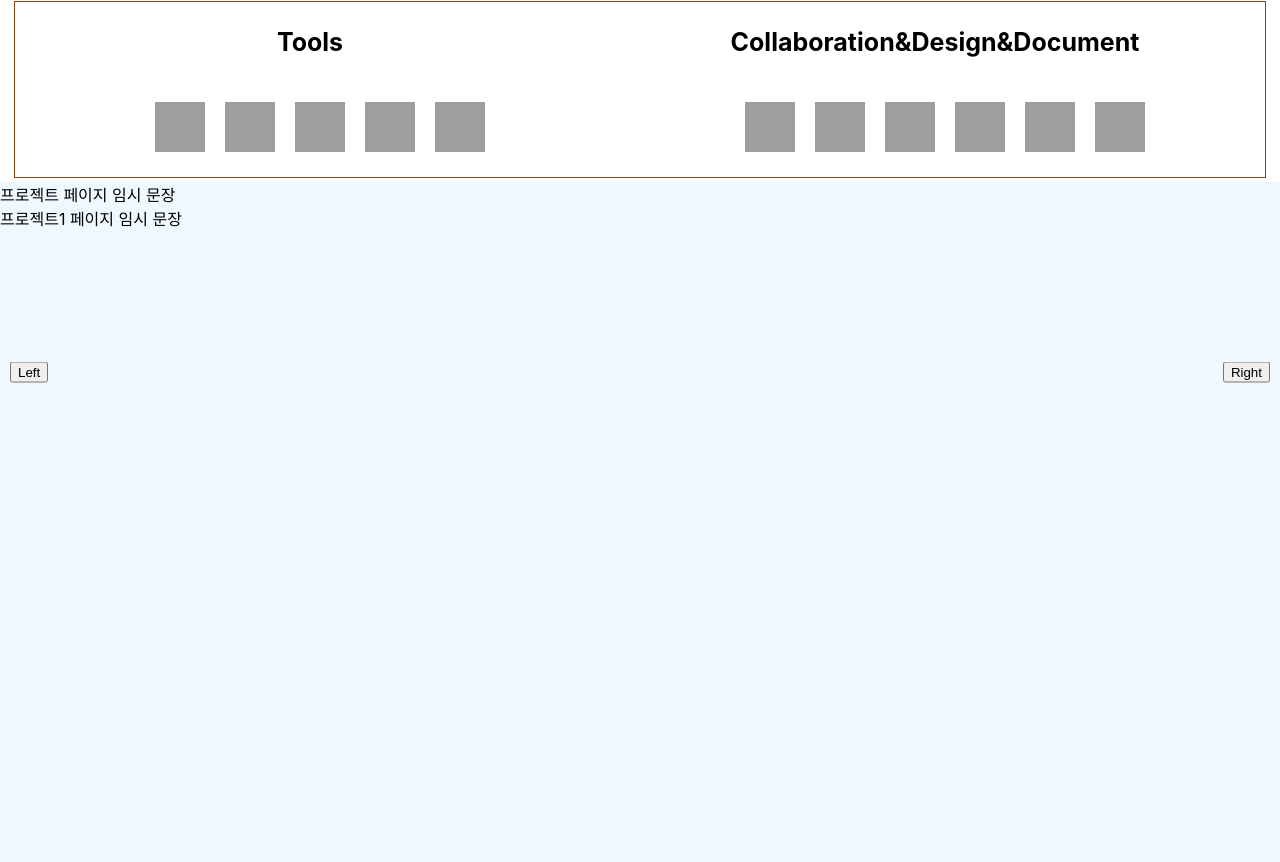
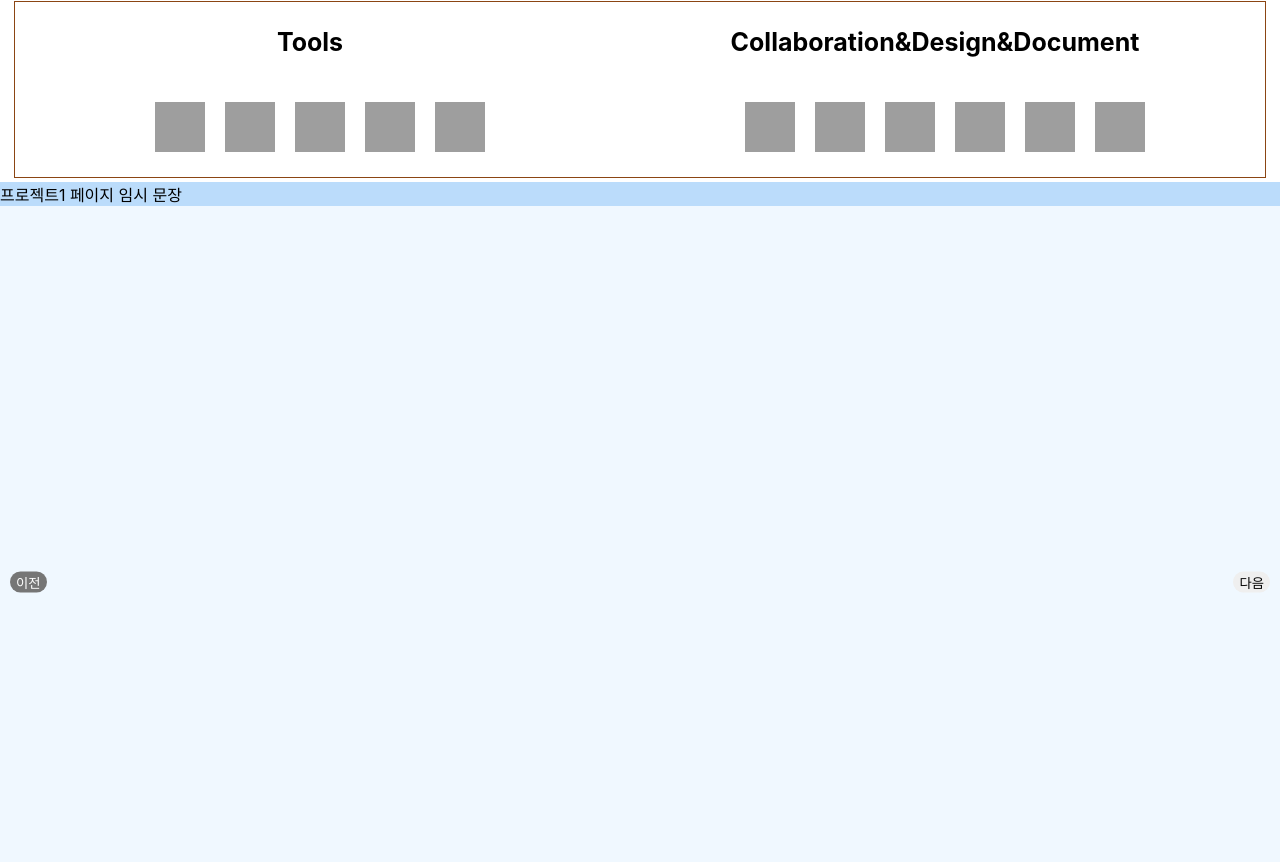
Before and after one commit to notrowing/Portfolio, a React (Create React App) app: page / in a window 1280 px wide. Shown: the part 1838-2700 px from the top of the page. Built offline with nearby package versions, Linux system fonts and the light colour scheme; grey boxes are pictures that could not be loaded.

Commit message:
project 가로 스크롤

```diff
--- a/src/components/Pageable.js
+++ /dev/null
@@ -1,66 +0,0 @@
-import React, { useRef } from "react";
-import styled from "styled-components";
-
-const PageableContainer = styled.div`
-  display: flex;
-  overflow-x: hidden;
-  scroll-snap-type: x mandatory;
-`;
-
-const Page = styled.div`
-  flex: 0 0 100%;
-  scroll-snap-align: start;
-`;
-
-const LeftButton = styled.button`
-  position: absolute;
-  top: 50%;
-  left: 10px;
-  transform: translateY(-50%);
-  z-index: 1;
-`;
-
-const RightButton = styled.button`
-  position: absolute;
-  top: 50%;
-  right: 10px;
-  transform: translateY(-50%);
-  z-index: 1;
-`;
-
-const Pageable = ({ children }) => {
-  const containerRef = useRef(null);
-
-  const scrollLeft = () => {
-    if (containerRef.current) {
-      containerRef.current.scrollBy({
-        left: -window.innerWidth,
-        behavior: "smooth"
-      });
-    }
-  };
-
-  const scrollRight = () => {
-    if (containerRef.current) {
-      containerRef.current.scrollBy({
-        left: window.innerWidth,
-        behavior: "smooth"
-      });
-    }
-    console.log(containerRef.current);
-  };
-
-  return (
-    <>
-      <LeftButton onClick={scrollLeft}>Left</LeftButton>
-      <RightButton onClick={scrollRight}>Right</RightButton>
-      <PageableContainer ref={containerRef}>
-        {React.Children.map(children, (child, index) => (
-          <Page key={index}>{child}</Page>
-        ))}
-      </PageableContainer>
-    </>
-  );
-};
-
-export default Pageable;
--- a/src/components/Project.js
+++ b/src/components/Project.js
@@ -1,19 +1,37 @@
-import React from 'react';
-import '../static/css/Project.css'
-import Pageable from './Pageable';
+import React, { useState } from 'react';
+import '../static/css/Project.css';
 import ProjectPage1 from './ProjectPage1';
 import ProjectPage2 from './ProjectPage2';
 import ProjectPage3 from './ProjectPage3';
+import ProjectPage4 from './ProjectPage4';
 const Project = () => {
+    const [currentPage, setCurrentPage] = useState(1);
+
+    const goToNextPage = () => {
+        setCurrentPage(current => current === 4 ? 1 : current + 1);
+    };
+
+    const goToPreviousPage = () => {
+        setCurrentPage(current => current === 1 ? 4 : current - 1);
+    };
 
     return (
         <article id="project">
-            프로젝트 페이지 임시 문장
-            <Pageable>
-                <ProjectPage1/>
-                <ProjectPage2/>
-                <ProjectPage3/>
-            </Pageable>
+
+            <section className='pageSection'>
+                <div className="content">
+                    {currentPage === 1 && <ProjectPage1 />}
+                    {currentPage === 2 && <ProjectPage2 />}
+                    {currentPage === 3 && <ProjectPage3 />}
+                    {currentPage === 4 && <ProjectPage4 />}
+                </div>
+
+                <div className="buttons">
+                    <button className="prev" onClick={goToPreviousPage}>이전</button>
+                    <button className="next" onClick={goToNextPage}>다음</button>
+                </div>
+            </section>
+
         </article>
     );
 };
--- a/src/components/Skill.js
+++ b/src/components/Skill.js
@@ -4,6 +4,7 @@ const Skill = () => {
 
     return (
         <article id="skill">
+
             <section className='skill_Section'>
                 <h1>저는 이런 스킬을 사용할 수 있습니다!</h1>
 
--- a/src/static/css/Contact.css
+++ b/src/static/css/Contact.css
@@ -2,6 +2,19 @@ body{
     overflow-x: hidden;
     overflow-y: auto;
 }
+
+  ::-webkit-scrollbar {
+    width: 10px;
+  }
+  ::-webkit-scrollbar-thumb {
+    background-color: #F8CACc;
+    border-radius: 10px;
+  }
+  ::-webkit-scrollbar-track {
+    background-color: lightgrey;
+    border-radius: 10px;
+    box-shadow: inset 0px 0px 5px white;
+  }
 
 #contact{
     height: 100%;
--- a/src/static/css/Project.css
+++ b/src/static/css/Project.css
@@ -1,4 +1,34 @@
 #project{
     height: 100%;
     background-color: aliceblue;
+
 }
+.pageSection{
+    position: relative;
+    width:  100%;
+    height: 100%;
+    /* border: solid 1px gray; */
+}
+.buttons{
+
+}
+
+.prev {
+    position: absolute;
+    top: 50%;
+    left: 10px;
+    transform: translateY(-50%);
+    border: none;
+    border-radius: 20px;
+    background-color: #767676;
+    color: white;
+}
+
+.next {
+    position: absolute;
+    top: 50%;
+    right: 10px;
+    transform: translateY(-50%);
+    border: none;
+    border-radius: 20px;
+}
--- a/src/static/css/ProjectPage.css
+++ b/src/static/css/ProjectPage.css
@@ -1,3 +1,22 @@
-.ProjectPage{
 
+
+#ProjectPage1{
+    background-color: #bbdcfb;
+    height: 100%;
 }
+
+
+#ProjectPage2{
+    background-color: lightpink;
+    height: 100%;
+}
+
+#ProjectPage3{
+    background-color: lightseagreen;
+    height: 100%;
+}
+
+#ProjectPage4{
+    background-color: lightgoldenrodyellow;
+    height: 100%;
+}
```
